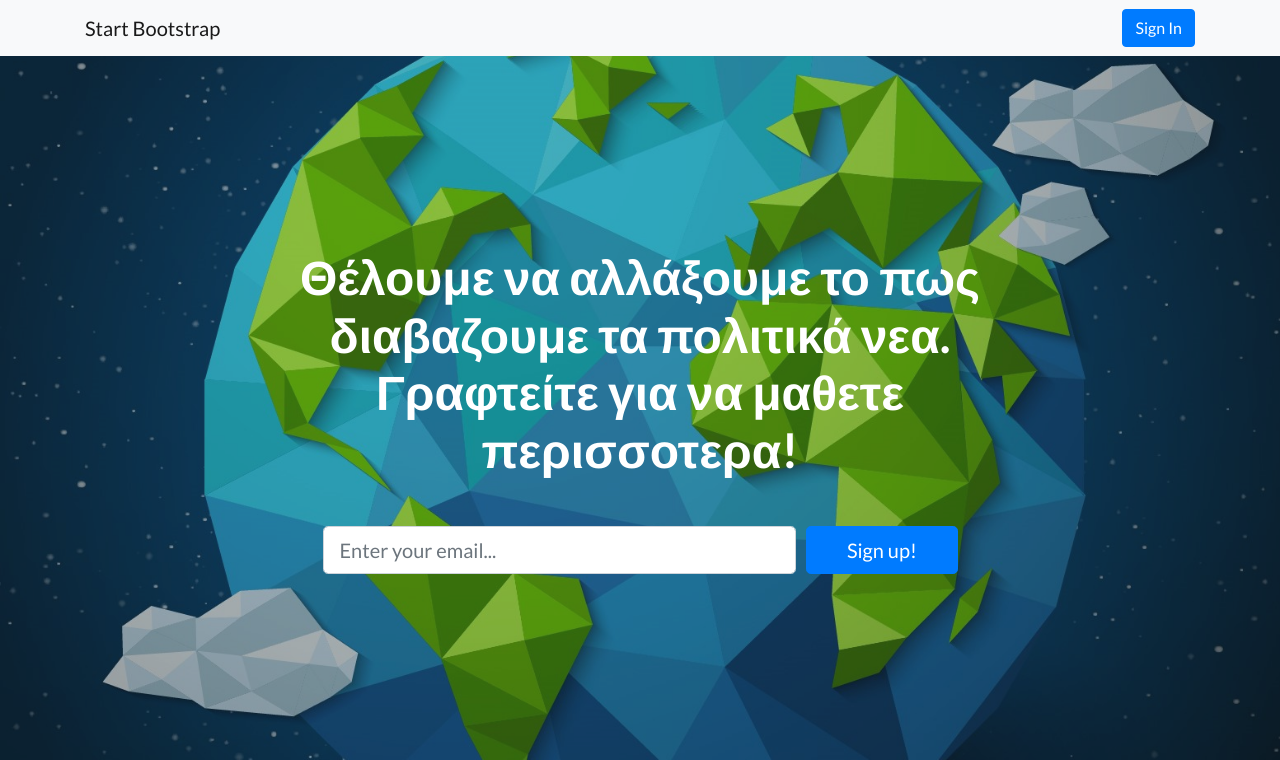
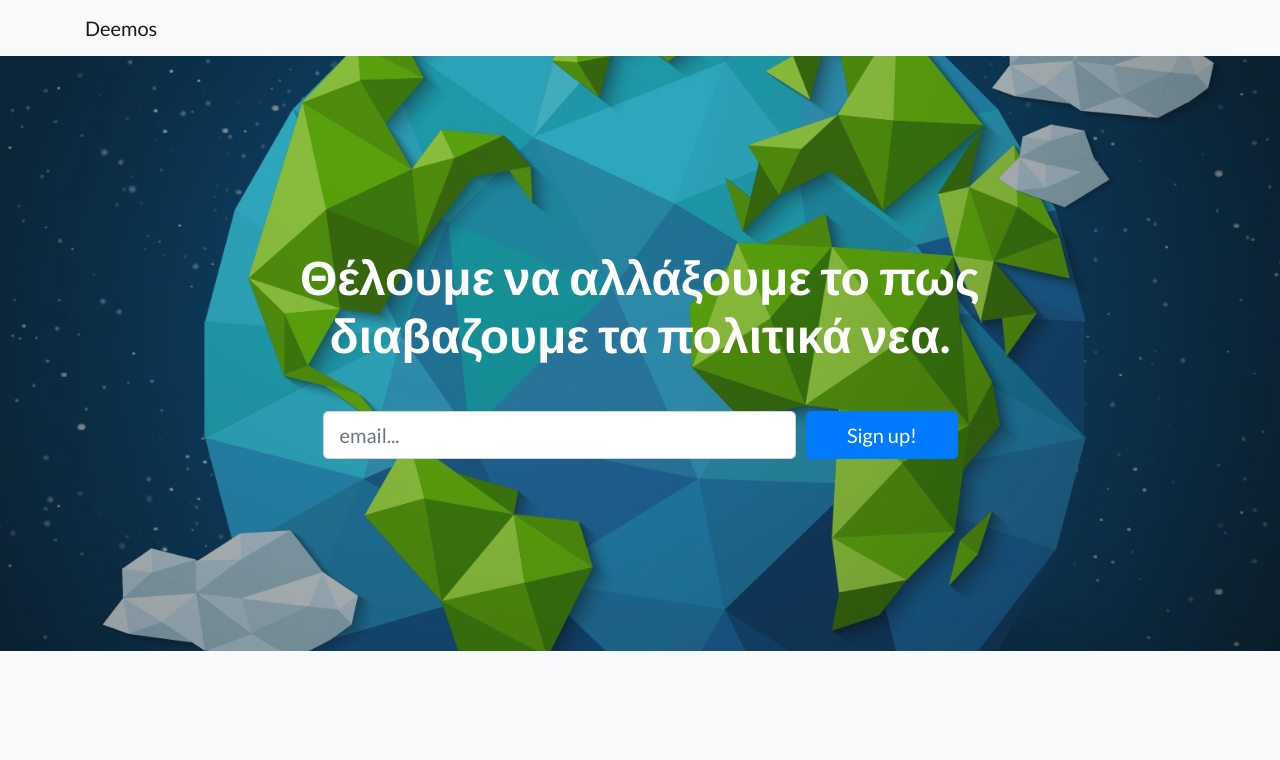
Before and after one commit to DeemosProject/DeemosProject2.github.io, a website: page index.html in a window 1280 px wide. Shown: the top 760 px of the page. Drawn offline with Linux system fonts and the light colour scheme.

Commit message:
Update index.html

```diff
--- a/index.html
+++ b/index.html
@@ -28,8 +28,7 @@
     <!-- Navigation -->
     <nav class="navbar navbar-light bg-light static-top">
       <div class="container">
-        <a class="navbar-brand" href="#">Start Bootstrap</a>
-        <a class="btn btn-primary" href="#">Sign In</a>
+        <a class="navbar-brand" href="#">Deemos</a>
       </div>
     </nav>
 
@@ -39,13 +38,13 @@
       <div class="container">
         <div class="row">
           <div class="col-xl-9 mx-auto">
-            <h1 class="mb-5">Θέλουμε να αλλάξουμε το πως διαβαζουμε τα πολιτικά νεα. Γραφτείτε για να μαθετε περισσοτερα!</h1>
+            <h1 class="mb-5">Θέλουμε να αλλάξουμε το πως διαβαζουμε τα πολιτικά νεα.</h1>
           </div>
           <div class="col-md-10 col-lg-8 col-xl-7 mx-auto">
             <form>
               <div class="form-row">
                 <div class="col-12 col-md-9 mb-2 mb-md-0">
-                  <input type="email" class="form-control form-control-lg" placeholder="Enter your email...">
+                  <input type="email" class="form-control form-control-lg" placeholder="email...">
                 </div>
                 <div class="col-12 col-md-3">
                   <button type="submit" class="btn btn-block btn-lg btn-primary">Sign up!</button>
```
